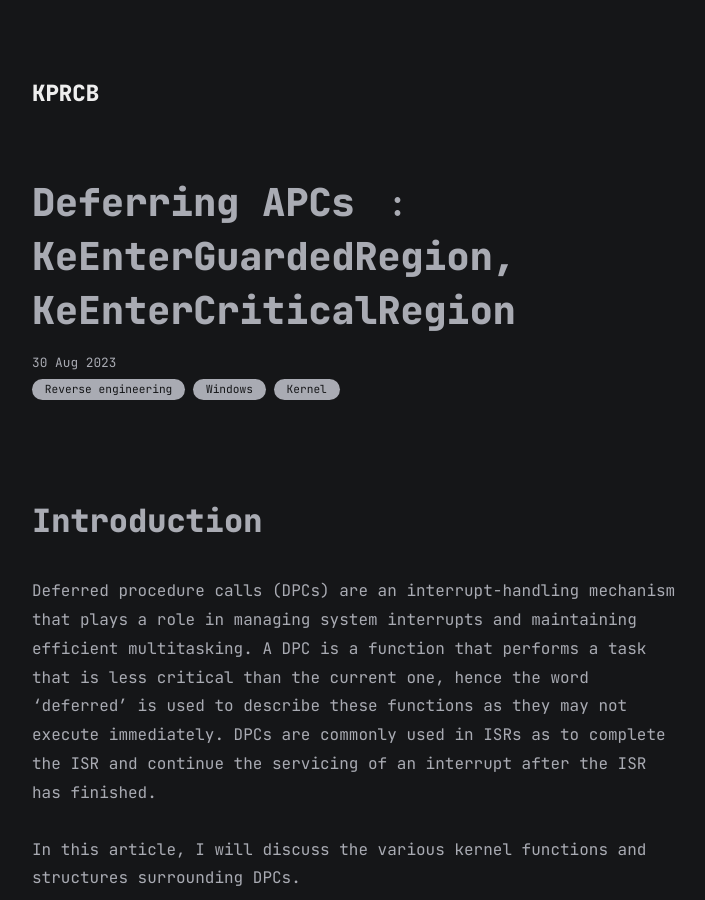
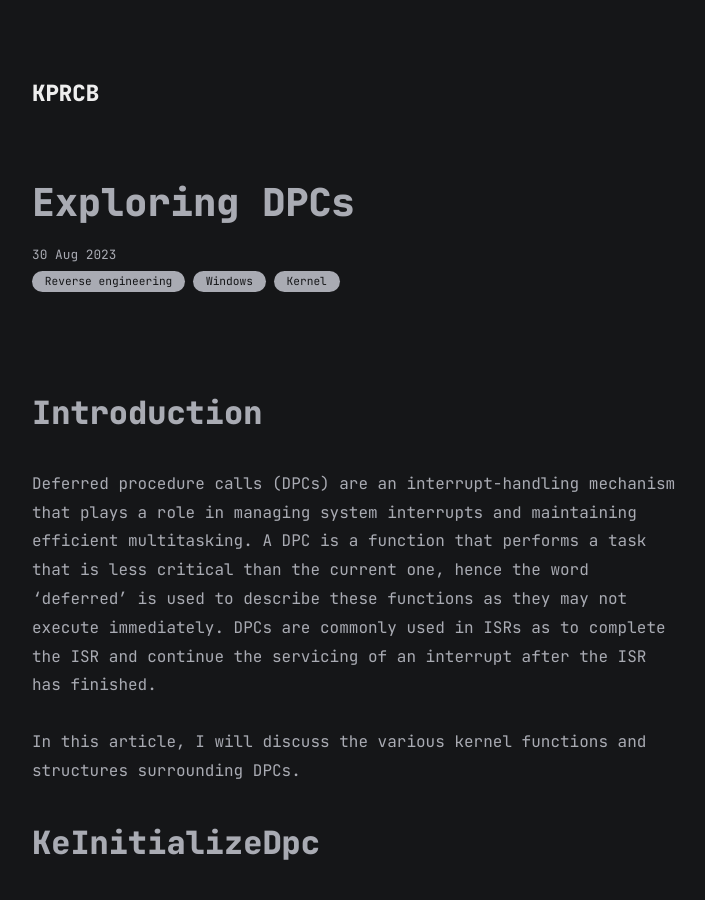
Before and after one commit to KPRCB/KPRCB.github.io, a Jekyll site: the page built from posts/_posts/2023-08-30-Exploring-DPCs.md, in a window 1280 px wide and 900 px high. Shown: the whole window, without its empty margins (283-988 px from the left). Built offline with Jekyll 4.4.1, drawn with Linux system fonts in a browser that asks for light colours.

Commit message:
Title fix 2

```diff
--- a/posts/_posts/2023-08-30-Exploring-DPCs.md
+++ b/posts/_posts/2023-08-30-Exploring-DPCs.md
@@ -1,6 +1,6 @@
 ---
 layout: post
-title: Deferring APCs ﹕KeEnterGuardedRegion, KeEnterCriticalRegion
+title: Exploring DPCs
 date: 2023-08-30 17:17
 categories: [Reverse engineering, Windows, Kernel]
 ---
```
